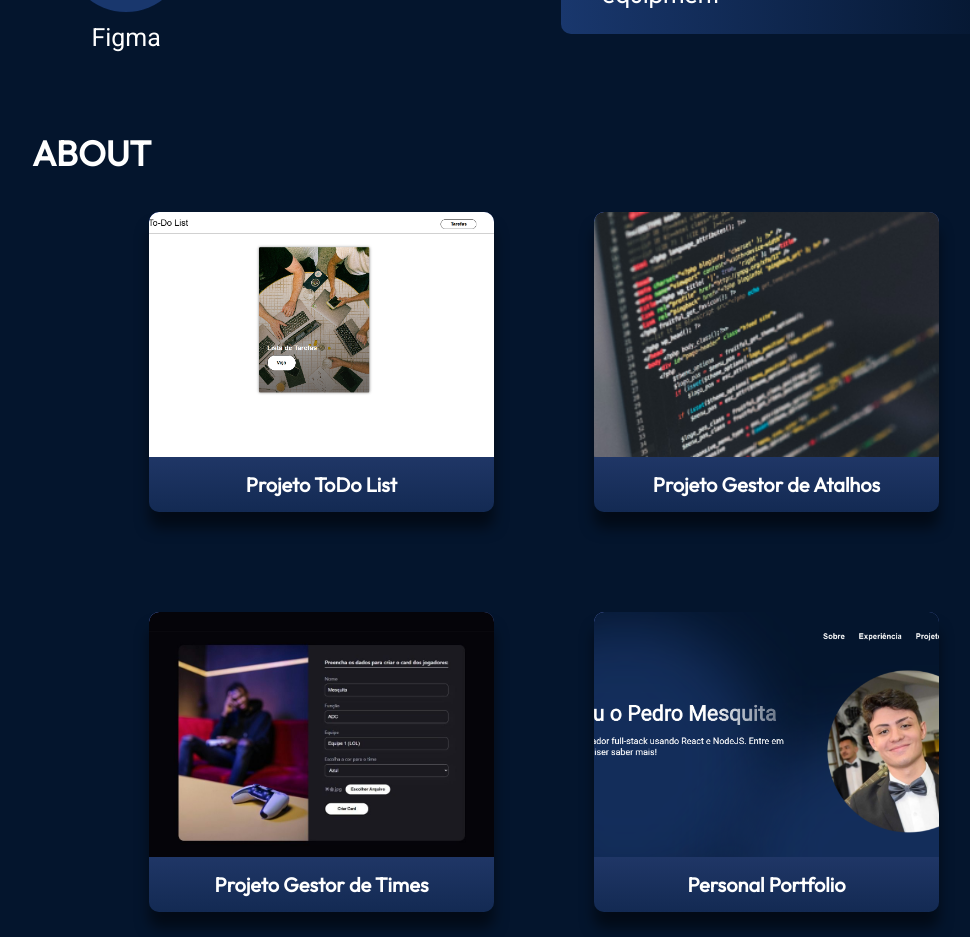
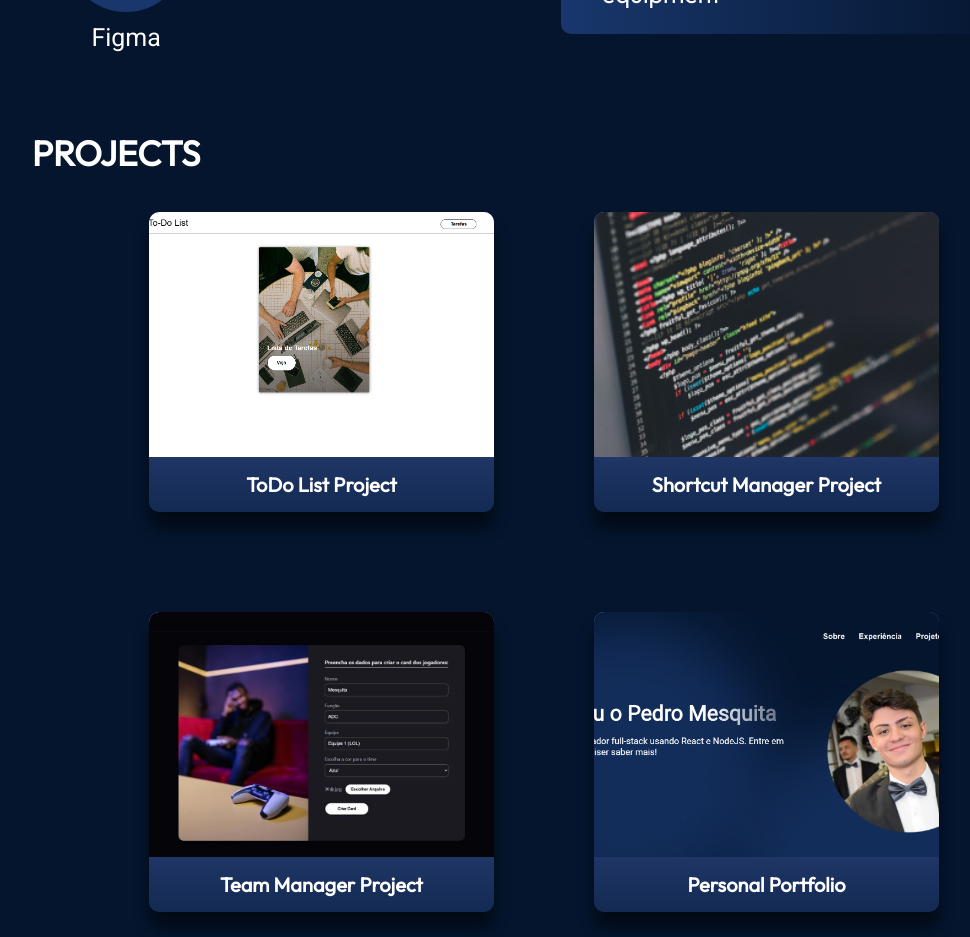
Before and after one commit to PedroMesquitaa/portfolio-pedro, a React (Vite) app: page / in a window 1280 px wide. Shown: the part 1860-2797 px from the top of the page, without its empty margins (96-1066 px from the left). Built offline with nearby package versions, Linux system fonts and the light colour scheme.

Commit message:
Site traduzido para ingles e portuguese

```diff
--- a/src/components/Contact/Contact.jsx
+++ b/src/components/Contact/Contact.jsx
@@ -1,12 +1,15 @@
 import React from 'react'
 import styles from "./Contact.module.css";
+import { useTranslation } from "react-i18next"
 
 export const Contact = () => {
+    const { t } = useTranslation();
+
   return (
     <footer id="contato" className={styles.container}>
         <div className={styles.text}>
-            <h2>Contato</h2>
-            <p>Sinta-se à vontade para entrar em contato!</p>
+            <h2>{t("contact.title1")}</h2>
+            <p>{t("contact.text1")}</p>
         </div>
 
         <ul className={styles.links}>
--- a/src/components/Me/Me.jsx
+++ b/src/components/Me/Me.jsx
@@ -14,6 +14,7 @@ const container = (delay) => ({
 
 export const Me = () => {
   const { t } = useTranslation();
+  const portugueseResume = 'Cv/CV Pedro Henrique Mesquita Patelli.pdf';
 
   return (
     <section className={styles.container}>
@@ -43,7 +44,7 @@ export const Me = () => {
           variants={container(1)}
           initial="hidden"
           animate="visible"
-          href="../../../public/Cv/CV Pedro Henrique Mesquita Patelli.pdf"
+          href={portugueseResume}
           className={styles.cvBtn}
           target="_blank"
           rel="noopener noreferrer"
--- a/src/components/Navbar/Navbar.jsx
+++ b/src/components/Navbar/Navbar.jsx
@@ -32,7 +32,7 @@ export const Navbar = () => {
   return (
     <nav className={styles.navbar}>
       <a className={styles.logo} href="/">
-        <img src="../../public/favicon.ico" alt="Pedro Mesquita logo" />
+        <img src="/favicon.ico" alt="Pedro Mesquita logo" />
       </a>
       <div className={styles.menu}>
         <img
--- a/src/components/Projects/Projects.jsx
+++ b/src/components/Projects/Projects.jsx
@@ -1,12 +1,14 @@
 import React from "react";
 import styles from "./Projects.module.css";
-import projects from "../../data/projects.json";
 import { ProjectCard } from "./ProjectCard";
 import { motion } from "framer-motion";
 import { useTranslation } from "react-i18next";
 
 export const Projects = () => {
-  const { t } = useTranslation(); // Hook para acessar traduções
+  const { t } = useTranslation();
+
+  // Pega a lista de projetos diretamente do JSON traduzido
+  const projects = t("projects.list", { returnObjects: true });
 
   return (
     <section className={styles.container} id="projetos">
@@ -17,7 +19,7 @@ export const Projects = () => {
         viewport={{ once: true }}
         className={styles.title}
       >
-        {t("navbar.button1")}
+        {t("projects.title1")}
       </motion.h2>
 
       <div className={styles.projects}>
--- a/src/data/projects.json
+++ /dev/null
@@ -1,36 +0,0 @@
-[
-    {
-        "title": "Projeto ToDo List",
-        "imageSrc": "../../../assets/projects/ToDoList.png",
-        "description": "Este é um projeto para organizar sua lista de tarefas.",
-        "skills": ["JavaScript", "HTML", "CSS"],
-        "demo": "https://pedromesquitaa.github.io/Projeto-ToDo-List/",
-        "source": "https://github.com/PedroMesquitaa/Projeto-ToDo-List"
-    },
-
-    {
-        "title": "Projeto Gestor de Atalhos",
-        "imageSrc": "../../../assets/projects/project.png",
-        "description": "Este é um projeto para automatizar o processo de colocar e tirar atalhos para uma empresa.",
-        "skills": ["C#"],
-        "source": "https://github.com/PedroMesquitaa/ProjetoGestorDeAtalhos"
-    },
-
-    {
-        "title": "Projeto Gestor de Times",
-        "imageSrc": "../../../assets/projects/GestorDeTimes.jpeg",
-        "description": "Este é um projeto para organizar eventos ou campeonatos de jogos para montar times.",
-        "skills": ["React", "Express", "Node"],
-        "demo": "https://www.linkedin.com/feed/update/urn:li:activity:7287566160449916928/",
-        "source": "https://github.com/PedroMesquitaa/ProjetoGestorDeTimes"
-    },
-
-    {
-        "title": "Personal Portfolio",
-        "imageSrc": "../../../assets/projects/PortfolioPedro.png",
-        "description": "Este é o meu portfólio pessoal, onde mostra minhas experiências, habilidades,projestos e contatos.",
-        "skills": ["React", "JavaScript", "CSS"],
-        "demo": "https://portfolio-pedro-nu.vercel.app/#experiencia",
-        "source": "https://github.com/PedroMesquitaa/portfolio-pedro"
-    }
-  ]
--- a/src/locales/en.json
+++ b/src/locales/en.json
@@ -44,8 +44,8 @@
         ]
     },
     "projects": {
-        "title1": "Projects",
-        "projects": [
+    "title1": "Projects",
+        "list": [
             {
                 "title": "ToDo List Project",
                 "imageSrc": "../../../assets/projects/ToDoList.png",
@@ -57,14 +57,14 @@
             {
                 "title": "Shortcut Manager Project",
                 "imageSrc": "../../../assets/projects/project.png",
-                "description": "This is a project to automate the process of adding and removing shortcuts for a company.",
+                "description": "This project automates the process of managing shortcuts for a company.",
                 "skills": ["C#"],
                 "source": "https://github.com/PedroMesquitaa/ProjetoGestorDeAtalhos"
             },
             {
                 "title": "Team Manager Project",
                 "imageSrc": "../../../assets/projects/GestorDeTimes.jpeg",
-                "description": "This is a project to organize events or game tournaments to form teams.",
+                "description": "This project organizes gaming events or tournaments to build teams.",
                 "skills": ["React", "Express", "Node"],
                 "demo": "https://www.linkedin.com/feed/update/urn:li:activity:7287566160449916928/",
                 "source": "https://github.com/PedroMesquitaa/ProjetoGestorDeTimes"
@@ -72,7 +72,7 @@
             {
                 "title": "Personal Portfolio",
                 "imageSrc": "../../../assets/projects/PortfolioPedro.png",
-                "description": "This is my personal portfolio, showcasing my experiences, skills, projects, and contacts.",
+                "description": "This is my personal portfolio, showcasing my experiences, skills, projects, and contact information.",
                 "skills": ["React", "JavaScript", "CSS"],
                 "demo": "https://portfolio-pedro-nu.vercel.app/#experiencia",
                 "source": "https://github.com/PedroMesquitaa/portfolio-pedro"
@@ -81,6 +81,7 @@
     },
 
     "contact": {
-
+        "title1": "Contact",
+        "text1": "Feel free to get in touch!"
     }
 }
--- a/src/locales/pt.json
+++ b/src/locales/pt.json
@@ -46,10 +46,8 @@
 
     "projects": {
         "title1": "Projetos",
-        "projects": [
-
+        "list": [
             {
-
                 "title": "Projeto ToDo List",
                 "imageSrc": "../../../assets/projects/ToDoList.png",
                 "description": "Este é um projeto para organizar sua lista de tarefas.",
@@ -87,6 +85,7 @@
     },
 
     "contact": {
-
+        "title1": "Contato",
+        "text1": "Sinta-se à vontade para entrar em contato!"
     }
 }
```
